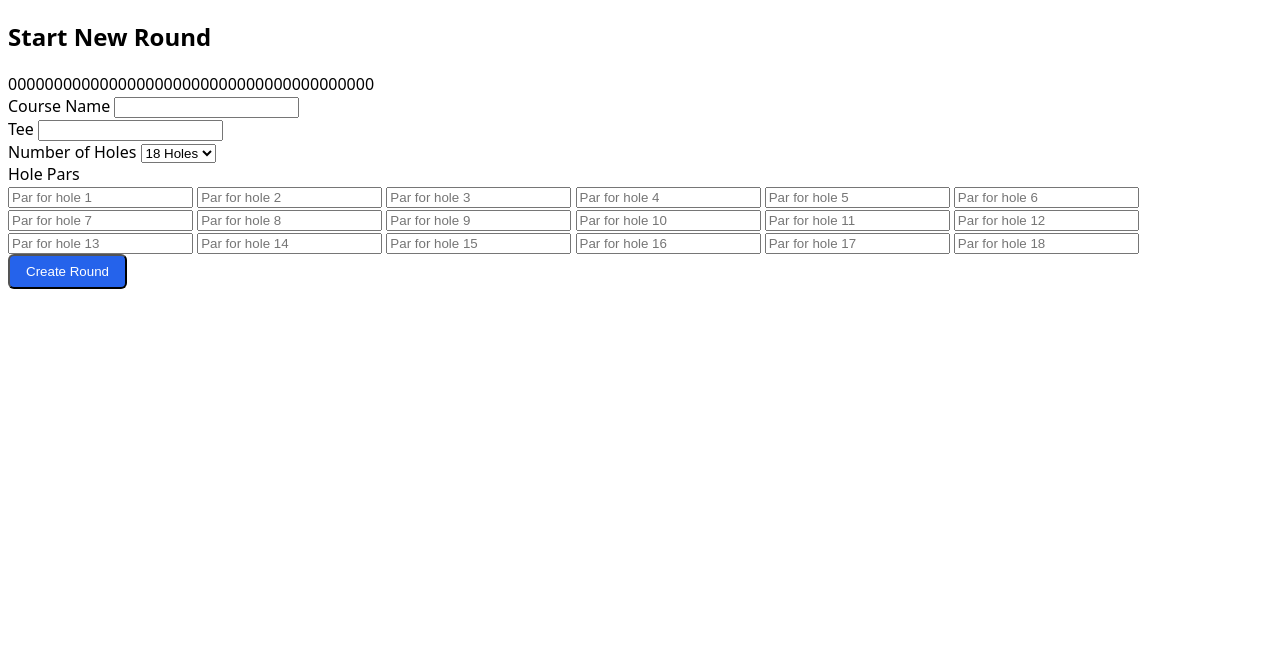
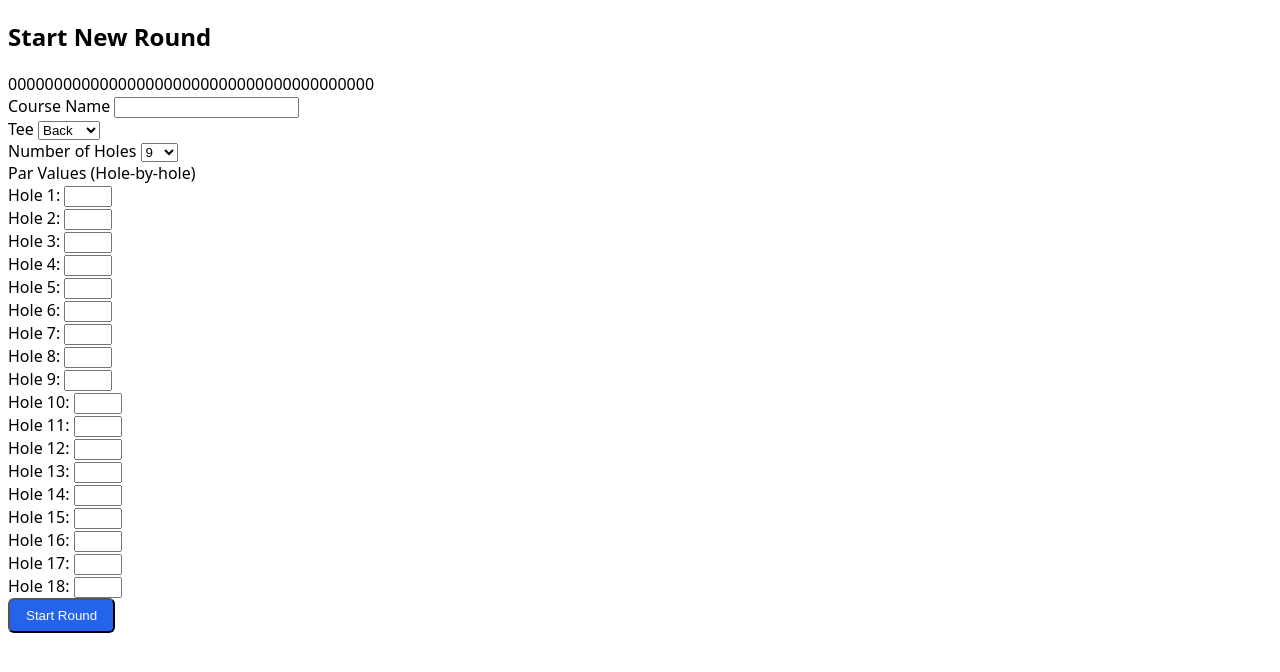
Before and after one commit to CanyenPalmer/mycourse-app, a Flask app: page /start-round in a window 1280 px wide. Shown: the part 52-724 px from the top of the page. Run offline with Flask 3, Linux system fonts and the light colour scheme; the visitor is signed in with stand-in values (Sample User, id 1).

Commit message:
Update start_round.html

```diff
--- a/templates/start_round.html
+++ b/templates/start_round.html
@@ -10,29 +10,36 @@
             <input type="text" class="form-control" id="course_name" name="course_name" required>
         </div>
 
-        <div class="form-group">
+        <div class="form-group mt-3">
             <label for="tee">Tee</label>
-            <input type="text" class="form-control" id="tee" name="tee" required>
-        </div>
-
-        <div class="form-group">
-            <label for="holes">Number of Holes</label>
-            <select class="form-control" id="holes" name="holes" required>
-                <option value="9">9 Holes</option>
-                <option value="18" selected>18 Holes</option>
+            <select class="form-control" id="tee" name="tee">
+                <option value="Back">Back</option>
+                <option value="Middle">Middle</option>
+                <option value="Front">Front</option>
             </select>
         </div>
 
-        <div class="form-group">
-            <label>Hole Pars</label>
-            <div id="hole-pars">
+        <div class="form-group mt-3">
+            <label for="holes">Number of Holes</label>
+            <select class="form-control" id="holes" name="holes">
+                <option value="9">9</option>
+                <option value="18">18</option>
+            </select>
+        </div>
+
+        <div class="form-group mt-3">
+            <label>Par Values (Hole-by-hole)</label>
+            <div id="parInputs">
                 {% for i in range(1, 19) %}
-                <input type="number" class="form-control mb-2" name="par_values[]" placeholder="Par for hole {{ i }}" required>
+                    <div class="form-inline mb-1">
+                        <label class="mr-2">Hole {{ i }}:</label>
+                        <input type="number" name="par_values[]" class="form-control" min="3" max="5" required>
+                    </div>
                 {% endfor %}
             </div>
         </div>
 
-        <button type="submit" class="btn btn-success mt-3">Create Round</button>
+        <button type="submit" class="btn btn-primary mt-4">Start Round</button>
     </form>
 </div>
 {% endblock %}
```
